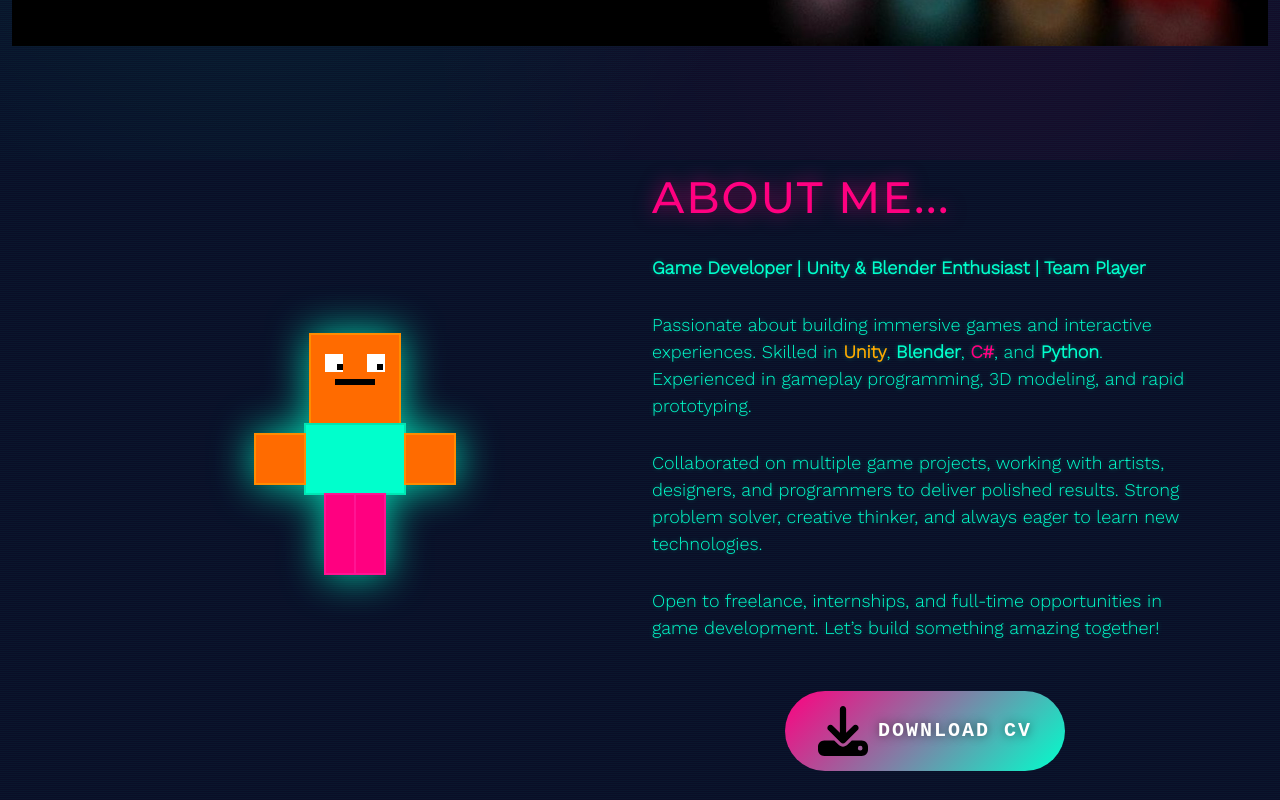
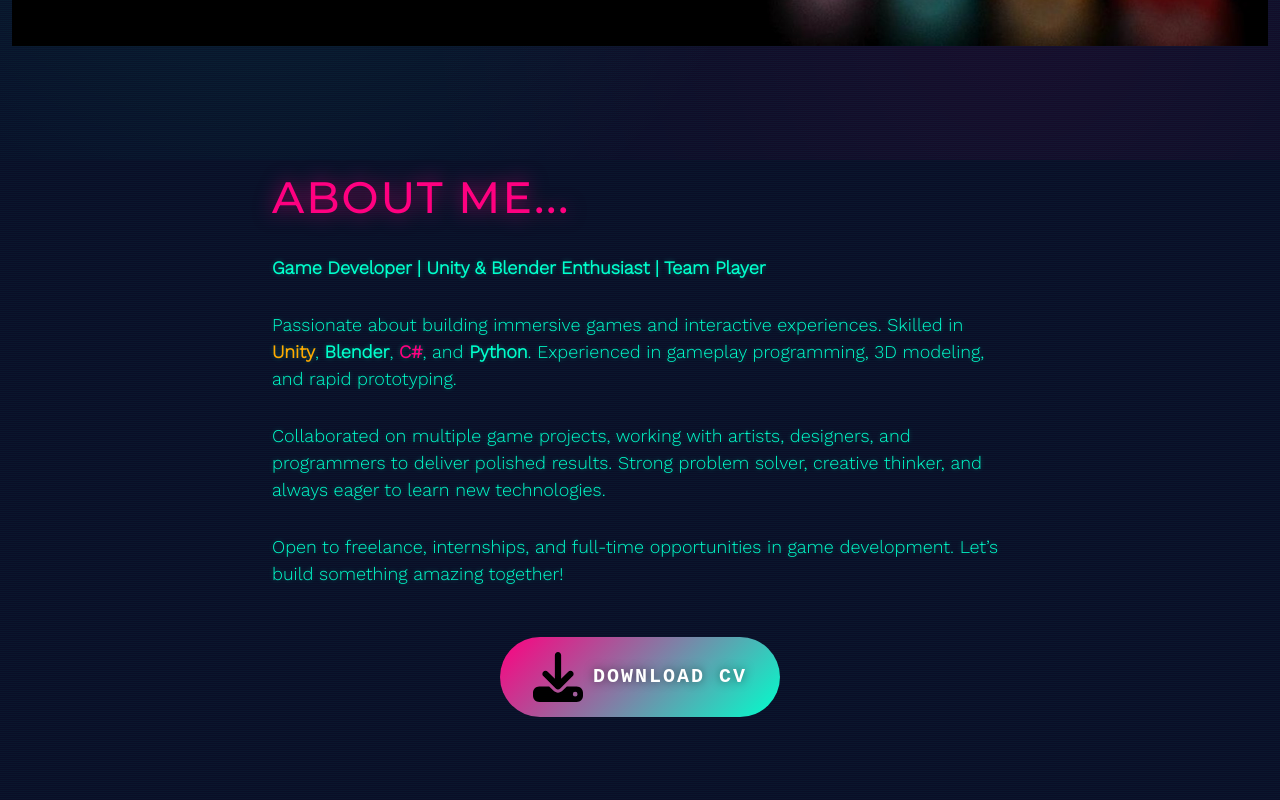
Before and after one commit to SriRam-Gdev/SriRam-Gdev.github.io, a website built with Vite: page index.html in a window 1280 px wide. Shown: the part 640-1440 px from the top of the page. Built offline with nearby package versions, Linux system fonts and the light colour scheme; files whose address does not match are found by name; a web font is replaced by a local one.

Commit message:
Remove pixel character and fill About section with content

```diff
--- a/index.html
+++ b/index.html
@@ -152,29 +152,7 @@
 
     <div class="container">
       <div class="row">
-        <div class="col-lg-6" style="display: flex; align-items: center; justify-content: center; padding: 40px 20px;">
-          <svg width="250" height="300" viewBox="0 0 250 300" style="filter: drop-shadow(0 0 20px rgba(0,255,204,0.8)); animation: float 3s ease-in-out infinite;">
-            <!-- Head -->
-            <rect x="80" y="30" width="90" height="90" fill="#ff6b00" stroke="#ff8c00" stroke-width="2"/>
-            <rect x="95" y="50" width="18" height="18" fill="#fff"/>
-            <rect x="137" y="50" width="18" height="18" fill="#fff"/>
-            <rect x="107" y="60" width="6" height="6" fill="#000"/>
-            <rect x="147" y="60" width="6" height="6" fill="#000"/>
-            <rect x="105" y="75" width="40" height="6" fill="#000"/>
-
-            <!-- Body -->
-            <rect x="75" y="120" width="100" height="70" fill="#00ffcc" stroke="#00e6b3" stroke-width="2"/>
-
-            <!-- Arms -->
-            <rect x="25" y="130" width="50" height="50" fill="#ff6b00" stroke="#ff8c00" stroke-width="2"/>
-            <rect x="175" y="130" width="50" height="50" fill="#ff6b00" stroke="#ff8c00" stroke-width="2"/>
-
-            <!-- Legs -->
-            <rect x="95" y="190" width="30" height="80" fill="#ff0080" stroke="#ff1493" stroke-width="2"/>
-            <rect x="125" y="190" width="30" height="80" fill="#ff0080" stroke="#ff1493" stroke-width="2"/>
-          </svg>
-        </div>
-        <div class="col-lg-6">
+        <div class="col-lg-8 mx-auto">
           <div class="text">
             <h1>ABOUT ME...</h1>
             <p><strong>Game Developer | Unity & Blender Enthusiast | Team Player</strong></p>
```
